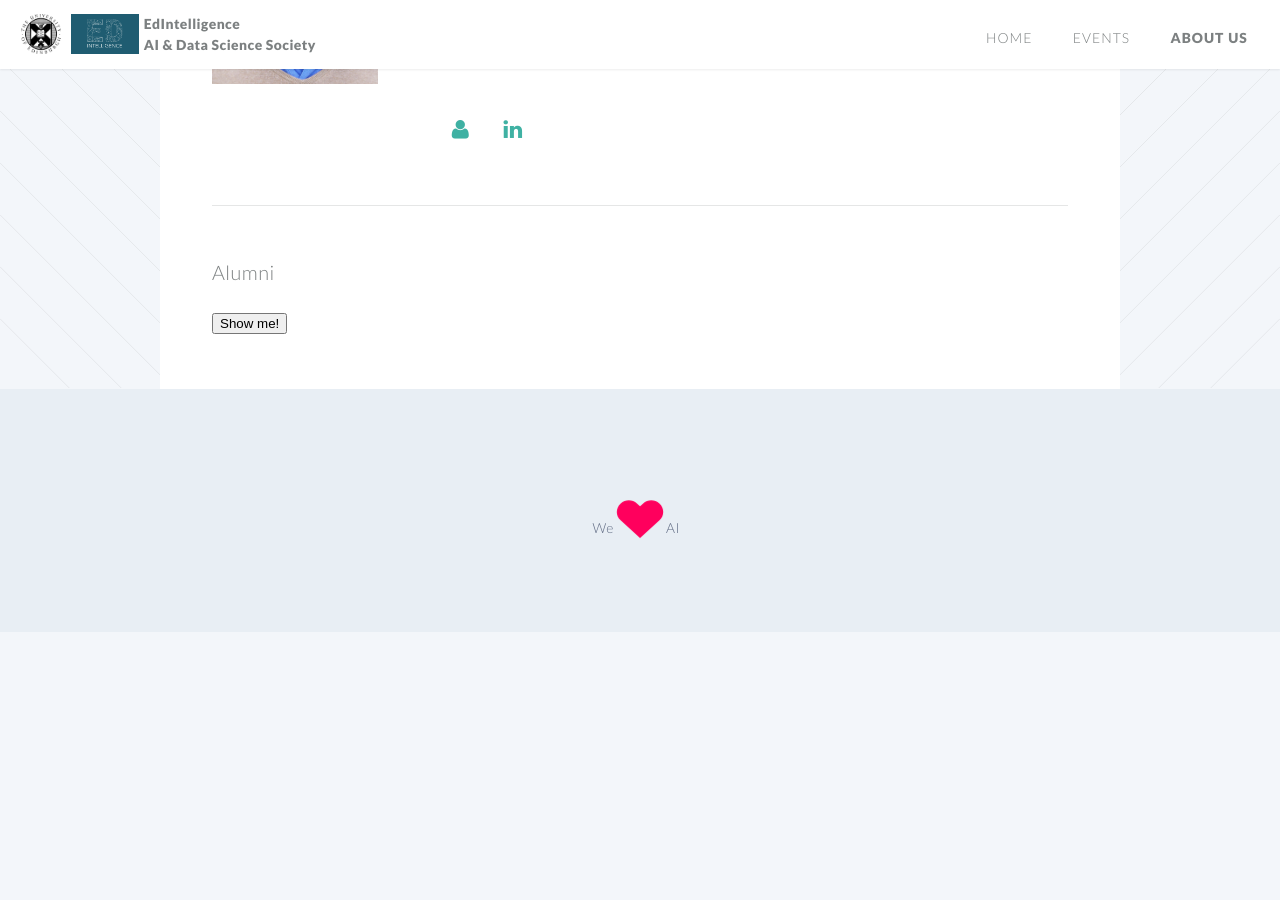
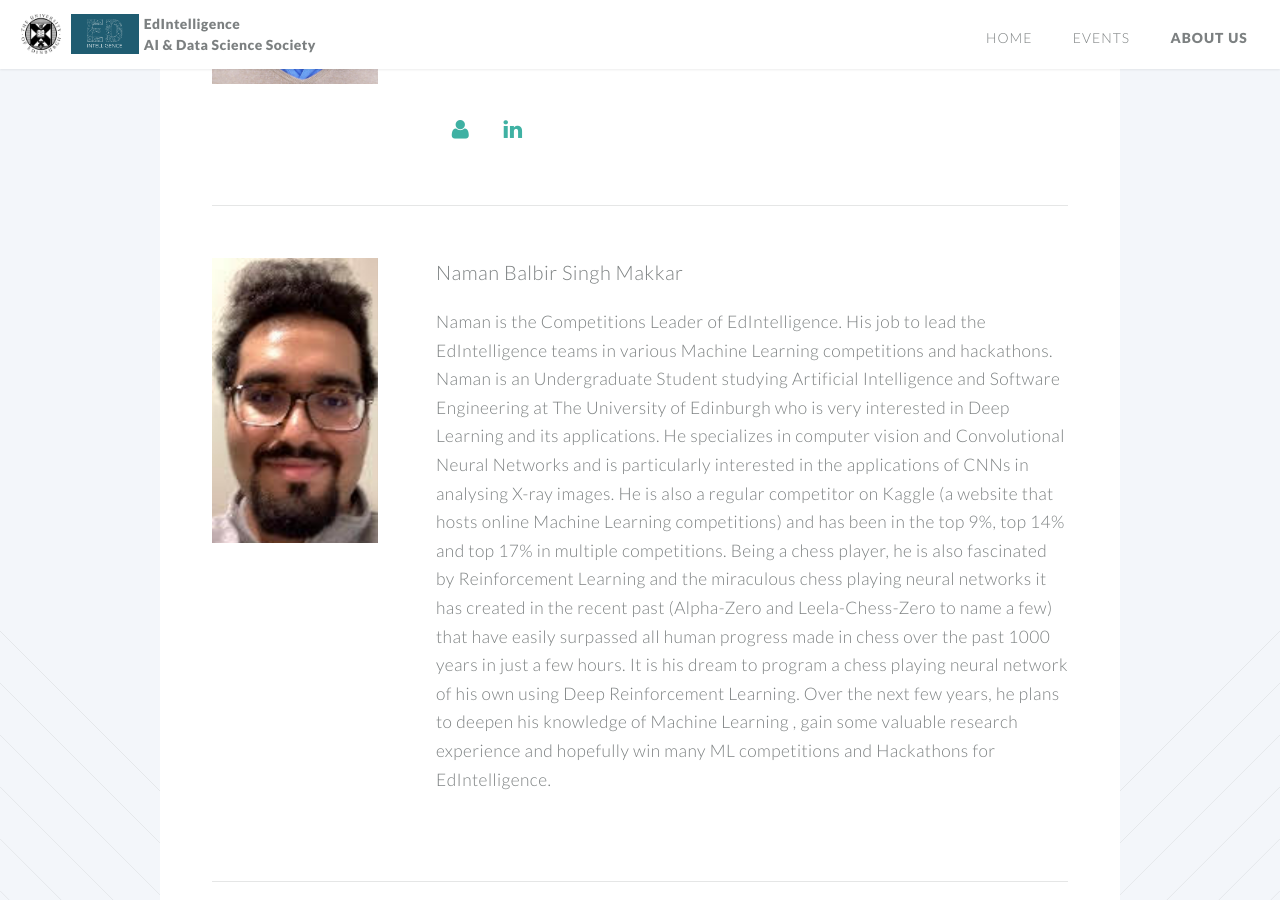
Before and after one commit to edintelligence/edintelligence.github.io, a Jekyll site: the page built from team.html, in a window 1280 px wide and 900 px high, scrolled down 3203 px. Built offline with Jekyll 4.4.1, drawn with Linux system fonts in a browser that asks for light colours; before the commit the page ends 3835 px from its top, so only the background shows below that.

Commit message:
Added Naman

```diff
--- a/_data/team.yml
+++ b/_data/team.yml
@@ -122,6 +122,17 @@
         - {name: "linkedin", link: "https://www.linkedin.com/in/ondrejbohdal/"}
     team: true
     current: true
+
+-
+    id: 0
+    name: "Naman Balbir Singh Makkar"
+    image: "naman.png"
+    description: "Naman is the Competitions Leader of EdIntelligence. His job to lead the EdIntelligence teams in various Machine Learning competitions and hackathons. Naman is an Undergraduate Student studying Artificial Intelligence and Software Engineering at The University of Edinburgh who is very interested in Deep Learning and its applications. He specializes in computer vision and Convolutional Neural Networks and is particularly interested in the applications of CNNs in analysing X-ray images. He is also a regular competitor on Kaggle (a website that hosts online Machine Learning competitions) and has been in the top 9%, top 14% and top 17% in multiple competitions. Being a chess player, he is also fascinated by Reinforcement Learning and the miraculous chess playing neural networks it has created in the recent past (Alpha-Zero and Leela-Chess-Zero to name a few) that have easily surpassed all human progress made in chess over the past 1000 years in just a few hours. It is his dream to program a chess playing neural network of his own using Deep Reinforcement Learning. Over the next few years, he plans to deepen his knowledge of Machine Learning , gain some valuable research experience and hopefully win many ML competitions and Hackathons for EdIntelligence."
+    team: true
+    current: true
+
+
+
 -
     id: 0
     name: "Fazl Barez"
```
Also changed, not shown: images/naman.png (added).
